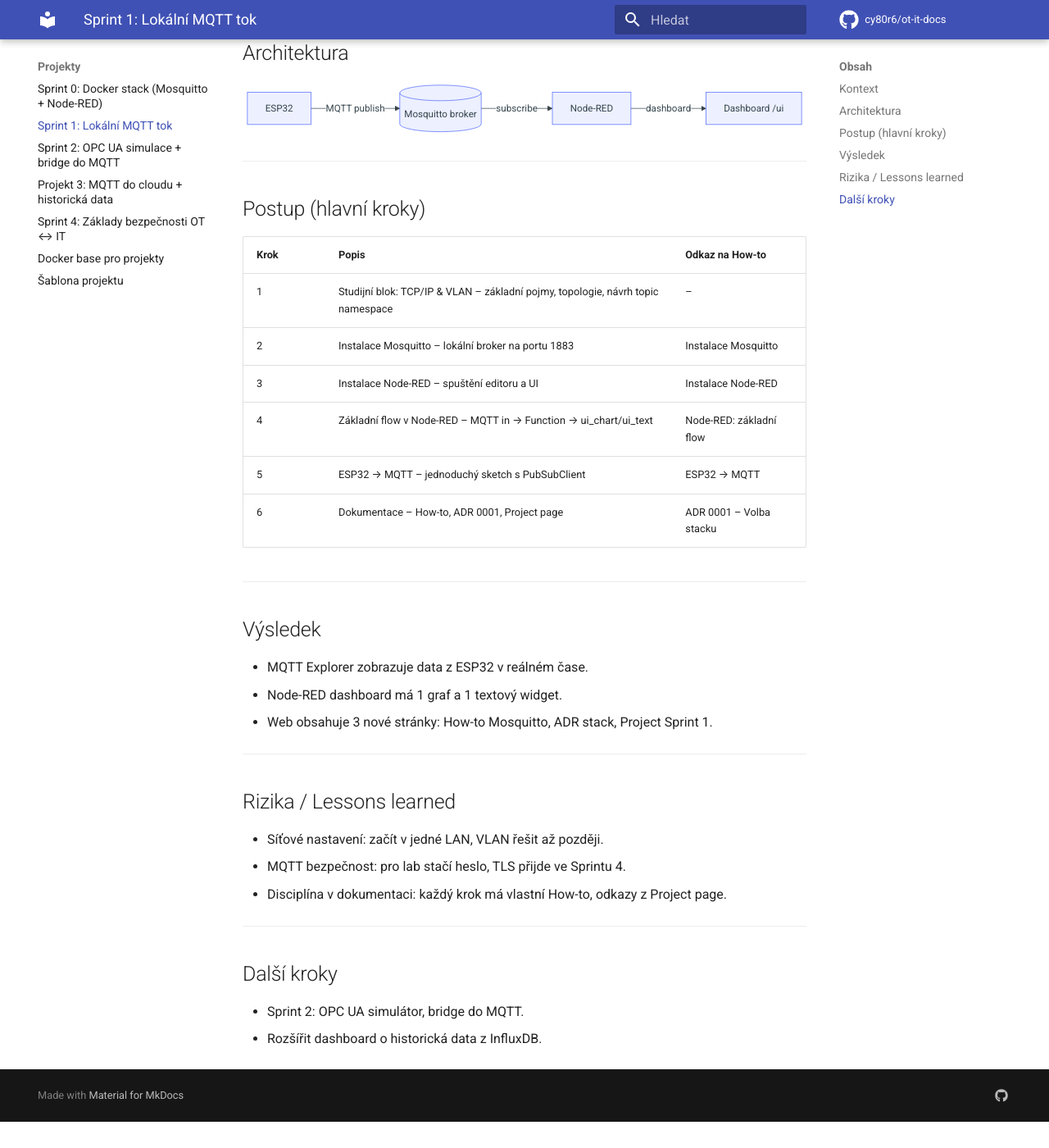
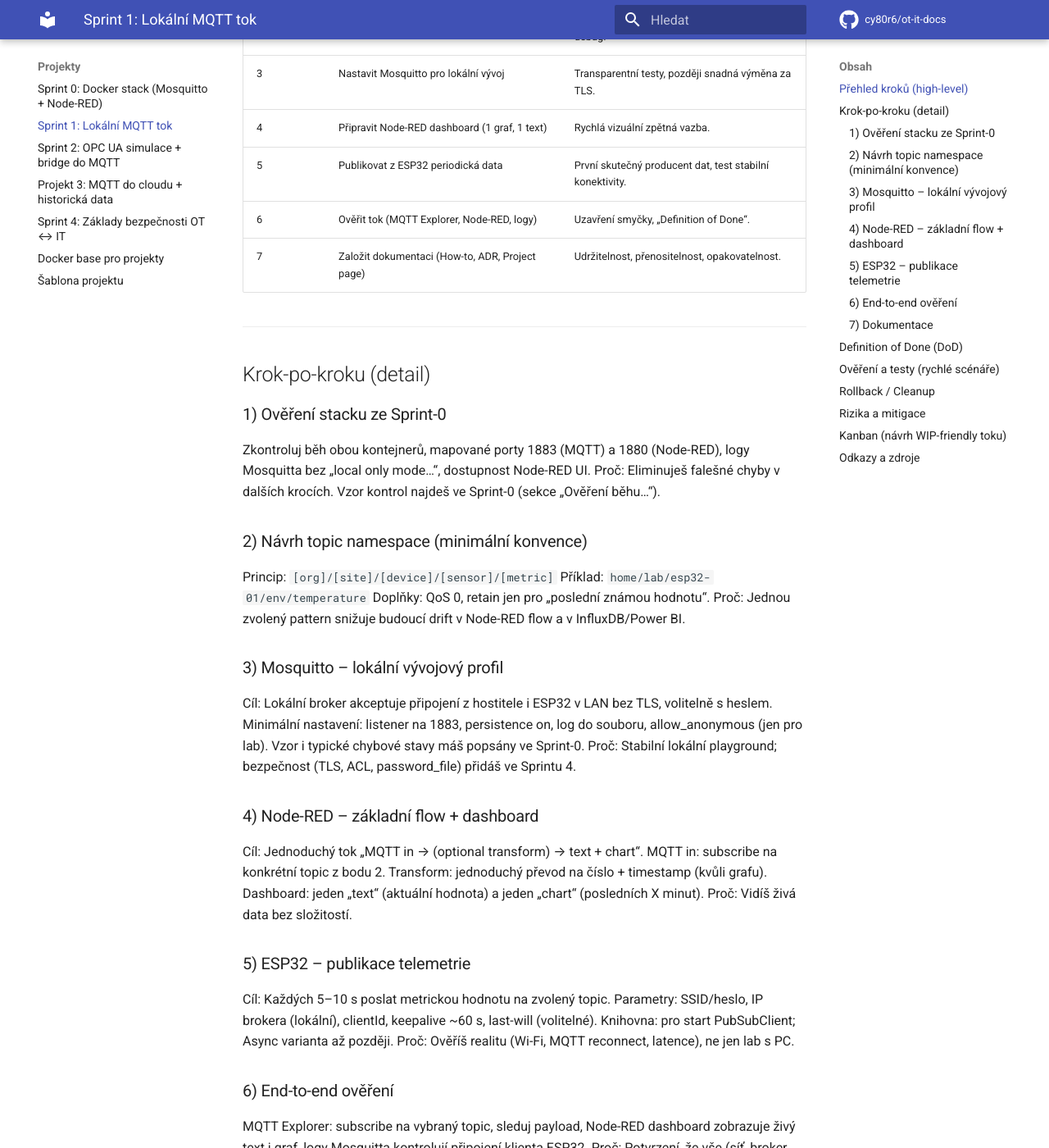
Before and after one commit to Cy80r6/ot-it-docs, an MkDocs documentation site: the page built from docs/projects/sprint-1-lokalni-mqtt-tok.md, in a window 1280 px wide and 1400 px high, scrolled down 653 px. Shown: the whole window at 82% size. Built offline with MkDocs 1.6.1 and Material for MkDocs 9.7.7, drawn with Linux system fonts in a browser that asks for light colours; comment, search, counter and statistics services are not loaded; the version menu is left out; before the commit the page ends 2021 px from its top, so only the background shows below that; some of the changed text lies outside the part shown.

Commit message:
remake_sprint1

````diff
--- a/docs/projects/sprint-1-lokalni-mqtt-tok.md
+++ b/docs/projects/sprint-1-lokalni-mqtt-tok.md
@@ -1,59 +1,129 @@
-# Sprint 1 — Lokální MQTT tok + první dokumentace
 
-!!! info "Jednou větou"
-    První funkční řetězec **ESP32 → MQTT broker → Node-RED dashboard**
-    a začátek jednotné dokumentace v OT/IT Docs webu.
+# Sprint 1 — Lokální MQTT tok (ESP32 → Mosquitto → Node-RED)
+
+!!! info "Kontext a cíl"
+        Výchozí stav: Docker stack s Mosquitto a Node-RED z Sprint-0 běží na localhostu.
+
+        Cíl: Vést první reálný datový tok z ESP32 do MQTT a vizualizovat ho v Node-RED dashboardu + založit minimální dokumentaci (How-to, ADR, Project page).
+
+        Proč takto: Je to nejkratší „end-to-end“ výsledek, na který se později bezpečně vrství zabezpečení, historizace a další integrace.
 
 ---
 
-## Kontext
-- **Výchozí stav:** Web běží na MkDocs Material + GitHub Pages, CI/CD hotové.
-- **Cíl:** Naučit se základy sběru a zobrazení dat (MQTT, Node-RED, ESP32) a u toho zavést standard psaní How-to.
-- **Proč teď:** To, co vybudujeme, je základ pro všechny další sprinty – bez funkčního toku dat nemá analytika ani bezpečnost na co navazovat.
+## Přehled kroků (high-level)
+
+| # | Co | Proč |
+|---|----|------|
+| 1 | Ověřit stav stacku z Sprint-0 (porty 1883/1880, logy) | Minimalizace šumu – ať nehoníš chybu jinde. |
+| 2 | Navrhnout topic namespace | Stabilní jmenný prostor šetří refaktoring a debug. |
+| 3 | Nastavit Mosquitto pro lokální vývoj | Transparentní testy, později snadná výměna za TLS. |
+| 4 | Připravit Node-RED dashboard (1 graf, 1 text) | Rychlá vizuální zpětná vazba. |
+| 5 | Publikovat z ESP32 periodická data | První skutečný producent dat, test stabilní konektivity. |
+| 6 | Ověřit tok (MQTT Explorer, Node-RED, logy) | Uzavření smyčky, „Definition of Done“. |
+| 7 | Založit dokumentaci (How-to, ADR, Project page) | Udržitelnost, přenositelnost, opakovatelnost. |
 
 ---
 
-## Architektura
+## Krok-po-kroku (detail)
+
+### 1) Ověření stacku ze Sprint-0
+Zkontroluj běh obou kontejnerů, mapované porty 1883 (MQTT) a 1880 (Node-RED), logy Mosquitta bez „local only mode…“, dostupnost Node-RED UI.
+Proč: Eliminuješ falešné chyby v dalších krocích. Vzor kontrol najdeš ve Sprint-0 (sekce „Ověření běhu…“).
+
+### 2) Návrh topic namespace (minimální konvence)
+Princip: `[org]/[site]/[device]/[sensor]/[metric]`
+Příklad: `home/lab/esp32-01/env/temperature`
+Doplňky: QoS 0, retain jen pro „poslední známou hodnotu“.
+Proč: Jednou zvolený pattern snižuje budoucí drift v Node-RED flow a v InfluxDB/Power BI.
+
+### 3) Mosquitto – lokální vývojový profil
+Cíl: Lokální broker akceptuje připojení z hostitele i ESP32 v LAN bez TLS, volitelně s heslem.
+Minimální nastavení: listener na 1883, persistence on, log do souboru, allow_anonymous (jen pro lab). Vzor i typické chybové stavy máš popsány ve Sprint-0.
+Proč: Stabilní lokální playground; bezpečnost (TLS, ACL, password_file) přidáš ve Sprintu 4.
+
+### 4) Node-RED – základní flow + dashboard
+Cíl: Jednoduchý tok „MQTT in → (optional transform) → text + chart“.
+MQTT in: subscribe na konkrétní topic z bodu 2.
+Transform: jednoduchý převod na číslo + timestamp (kvůli grafu).
+Dashboard: jeden „text“ (aktuální hodnota) a jeden „chart“ (posledních X minut).
+Proč: Vidíš živá data bez složitostí.
+
+### 5) ESP32 – publikace telemetrie
+Cíl: Každých 5–10 s poslat metrickou hodnotu na zvolený topic.
+Parametry: SSID/heslo, IP brokera (lokální), clientId, keepalive ~60 s, last-will (volitelné).
+Knihovna: pro start PubSubClient; Async varianta až později.
+Proč: Ověříš realitu (Wi-Fi, MQTT reconnect, latence), ne jen lab s PC.
+
+### 6) End-to-end ověření
+MQTT Explorer: subscribe na vybraný topic, sleduj payload, Node-RED dashboard zobrazuje živý text i graf, logy Mosquitta kontrolují připojení klienta ESP32.
+Proč: Potvrzení, že vše (síť, broker, transformace, UI) drží pohromadě.
+
+### 7) Dokumentace
+Vytvoř 3 minimální stránky (How-to, ADR, Project):
+- How-to: „Mosquitto – lokální broker“ (setup + ověření)
+- How-to: „Node-RED – základní flow a dashboard“
+- ADR-0001 „Volba stacku“
+- Project „Sprint-1“ – cíl, přínos, odkazy na How-to, DoD
+
+---
+
+## Definition of Done (DoD)
+- MQTT Explorer zobrazuje data z ESP32 v reálném čase na dohodnutém topicu.
+- Node-RED dashboard: 1 text + 1 graf, aktualizace do 2 s od publikace.
+- Repo/web obsahují: 2× How-to, 1× ADR, 1× Project page s odkazy.
+
+---
+
+## Ověření a testy (rychlé scénáře)
+- „Happy path“: ESP32 běží 10 minut, žádný reconnect; graf průběžně roste.
+- Reconnect test: restart brokera; ESP32 do 30 s znovu připojen a publikuje.
+- Data test: payload je číslo nebo jednoduchý JSON s hodnotou + timestamp; Node-RED převod funguje.
+- Negativní: změna topicu na nesprávný → dashboard nic nezobrazuje (očekávané).
+
+---
+
+## Rollback / Cleanup
+- Zastavení stacku a vyčištění svazků pro „čistý start“ (viz Sprint-0 „Čištění“).
+- ESP32: revert sketch na „no-op“ (nepublikuje nic).
+- Dokumentace: ponech ADR/Project, How-to označ jako „WIP“ (label v hlavičce).
+
+---
+
+## Rizika a mitigace
+- Chybné mapování portů nebo prázdný config Mosquitta → broker nenaběhne správně; kontroluj log a existenci configu.
+- Nestabilní Wi-Fi → krátké publish intervaly odhalí reconnecty; přidej last-will.
+- Nekonzistentní topic names → od začátku drž konvenci z kroku 2.
+
+---
+
+## Kanban (návrh WIP-friendly toku)
 
 ```mermaid
-flowchart LR
-    ESP32 -->|MQTT publish| Mosquitto[(Mosquitto broker)]
-    Mosquitto -->|subscribe| NodeRED[Node-RED]
-    NodeRED -->|dashboard| WebUI[Dashboard /ui]
+kanban
+        section Backlog
+            Návrh topic namespace
+            Lokální profil Mosquitta pro vývoj
+            Minimální Node-RED dashboard
+            ESP32 publikační sketch
+            Ověřovací scénáře
+            Dokumentace (2× How-to, ADR-0001, Project)
+        section To Do
+            Zapnout a ověřit stack (Sprint-0)
+            Připravit topic konvenci a rozeslat do README
+        section Doing
+            Node-RED základní flow
+            ESP32 → MQTT publikace
+        section Review
+            Testovací scénáře (happy/negative)
+            Čtení a korektura How-to a ADR
+        section Done
+            DoD splněno, dashboard screenshot uložen do Project page
 ```
 
 ---
 
-## Postup (hlavní kroky)
-
-| Krok | Popis | Odkaz na How-to |
-|------|-------|-----------------|
-| 1 | Studijní blok: TCP/IP & VLAN – základní pojmy, topologie, návrh topic namespace | – |
-| 2 | Instalace Mosquitto – lokální broker na portu 1883 | Instalace Mosquitto |
-| 3 | Instalace Node-RED – spuštění editoru a UI | Instalace Node-RED |
-| 4 | Základní flow v Node-RED – MQTT in → Function → ui_chart/ui_text | Node-RED: základní flow |
-| 5 | ESP32 → MQTT – jednoduchý sketch s PubSubClient | ESP32 → MQTT |
-| 6 | Dokumentace – How-to, ADR 0001, Project page | ADR 0001 – Volba stacku |
-
----
-
-## Výsledek
-
-- MQTT Explorer zobrazuje data z ESP32 v reálném čase.
-- Node-RED dashboard má 1 graf a 1 textový widget.
-- Web obsahuje 3 nové stránky: How-to Mosquitto, ADR stack, Project Sprint 1.
-
----
-
-## Rizika / Lessons learned
-
-- Síťové nastavení: začít v jedné LAN, VLAN řešit až později.
-- MQTT bezpečnost: pro lab stačí heslo, TLS přijde ve Sprintu 4.
-- Disciplína v dokumentaci: každý krok má vlastní How-to, odkazy z Project page.
-
----
-
-## Další kroky
-
-- Sprint 2: OPC UA simulátor, bridge do MQTT.
-- Rozšířit dashboard o historická data z InfluxDB.
+## Odkazy a zdroje
+- [How-to: Instalace Mosquitto](../how-to/instalace-mosquitto.md)
+- [How-to: Node-RED základní flow](../how-to/node-red-zakladni-flow.md)
+- [How-to: ESP32 → MQTT](../how-to/esp32-mqtt.md)
+- [ADR-0001: Volba stacku](../adr/adr-0001-volba-stacku.md)
````
Also changed, not shown: 2 other files.
